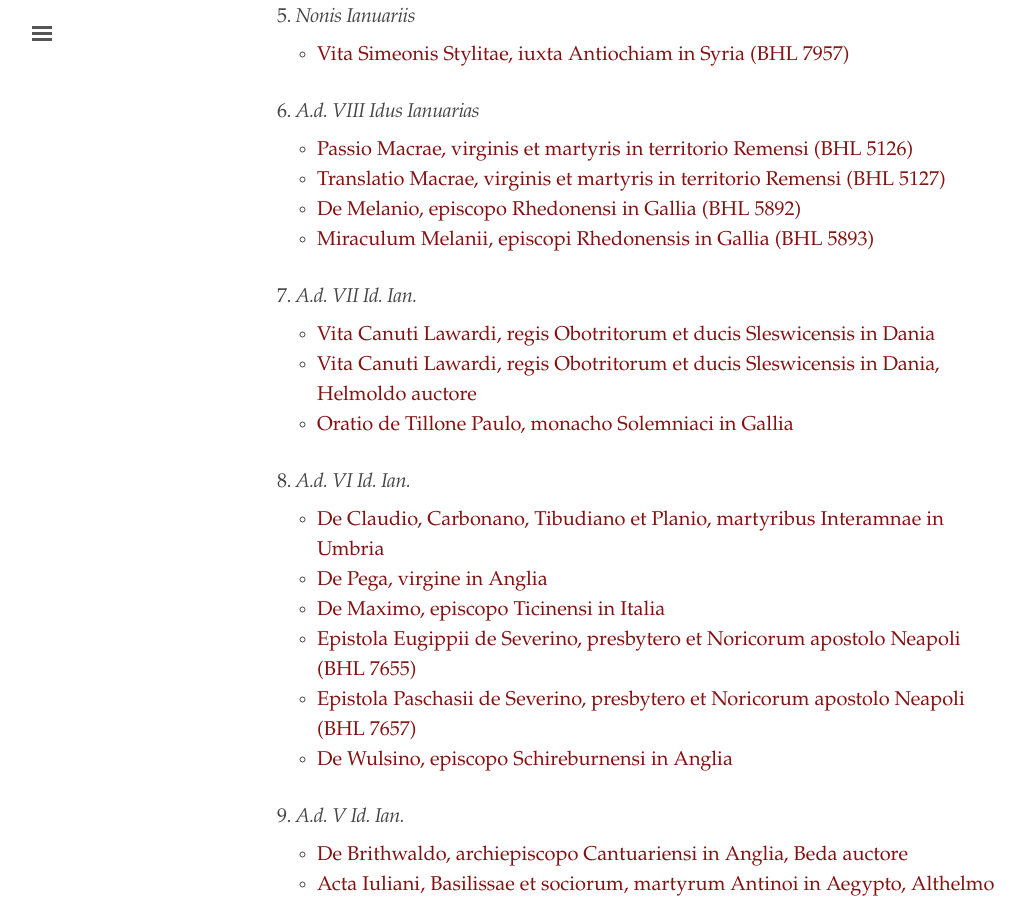
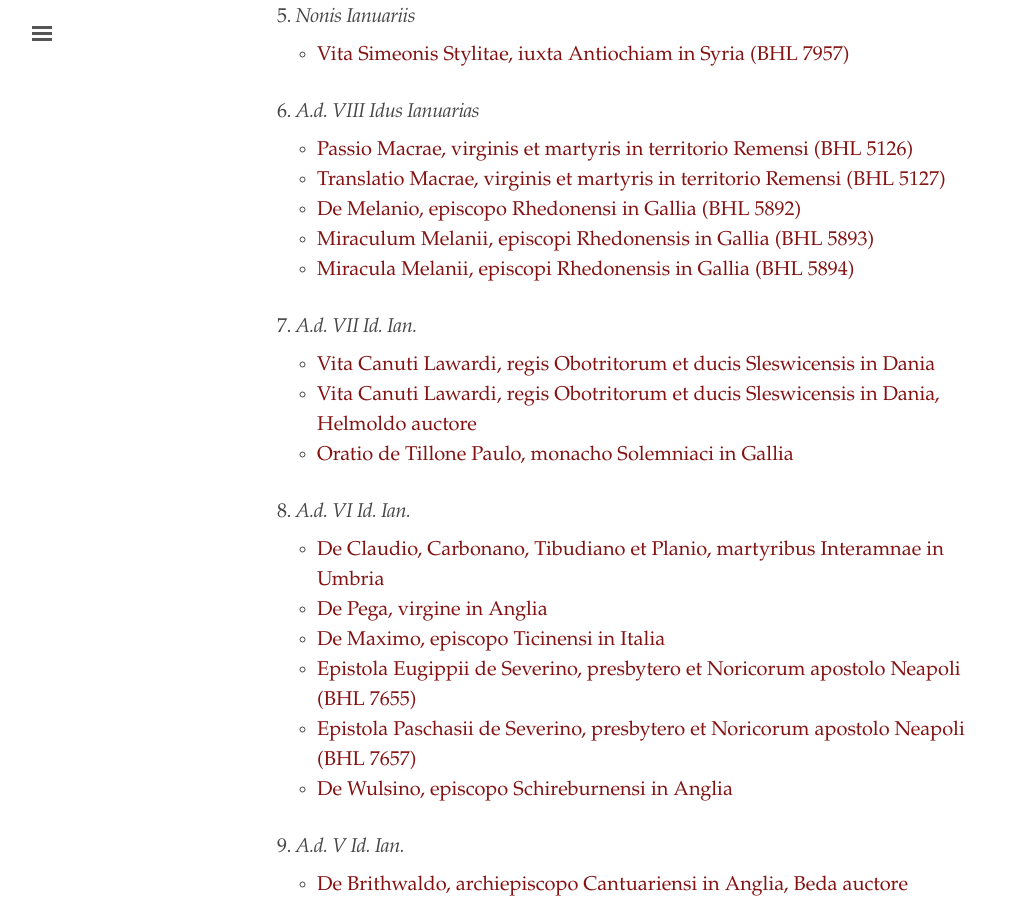
Before and after one commit to cjkoepke1/latin-hagiography, a Jekyll site: the page built from index.md, in a window 1280 px wide and 900 px high, scrolled down 1275 px. Shown: the whole window, without its empty margins (3-1028 px from the left). Built offline with Jekyll 4.4.1, drawn with Linux system fonts in a browser that asks for light colours.

Commit message:
Added Miracula Melanii

```diff
--- a/index.md
+++ b/index.md
@@ -52,6 +52,7 @@ title: "Latin Hagiography"
 - [Translatio Macrae, virginis et martyris in territorio Remensi (BHL 5127)](https://cjkoepke1.github.io/latin-hagiography/texts/translatio-macrae/)
 - [De Melanio, episcopo Rhedonensi in Gallia (BHL 5892)](https://cjkoepke1.github.io/latin-hagiography/texts/de-melanio/)
 - [Miraculum Melanii, episcopi Rhedonensis in Gallia (BHL 5893)](https://cjkoepke1.github.io/latin-hagiography/texts/miraculum-melanii/)
+- [Miracula Melanii, episcopi Rhedonensis in Gallia (BHL 5894)](https://cjkoepke1.github.io/latin-hagiography/texts/miracula-melanii/)
 
 ### 7. *A.d. VII Id. Ian.*
 
```
